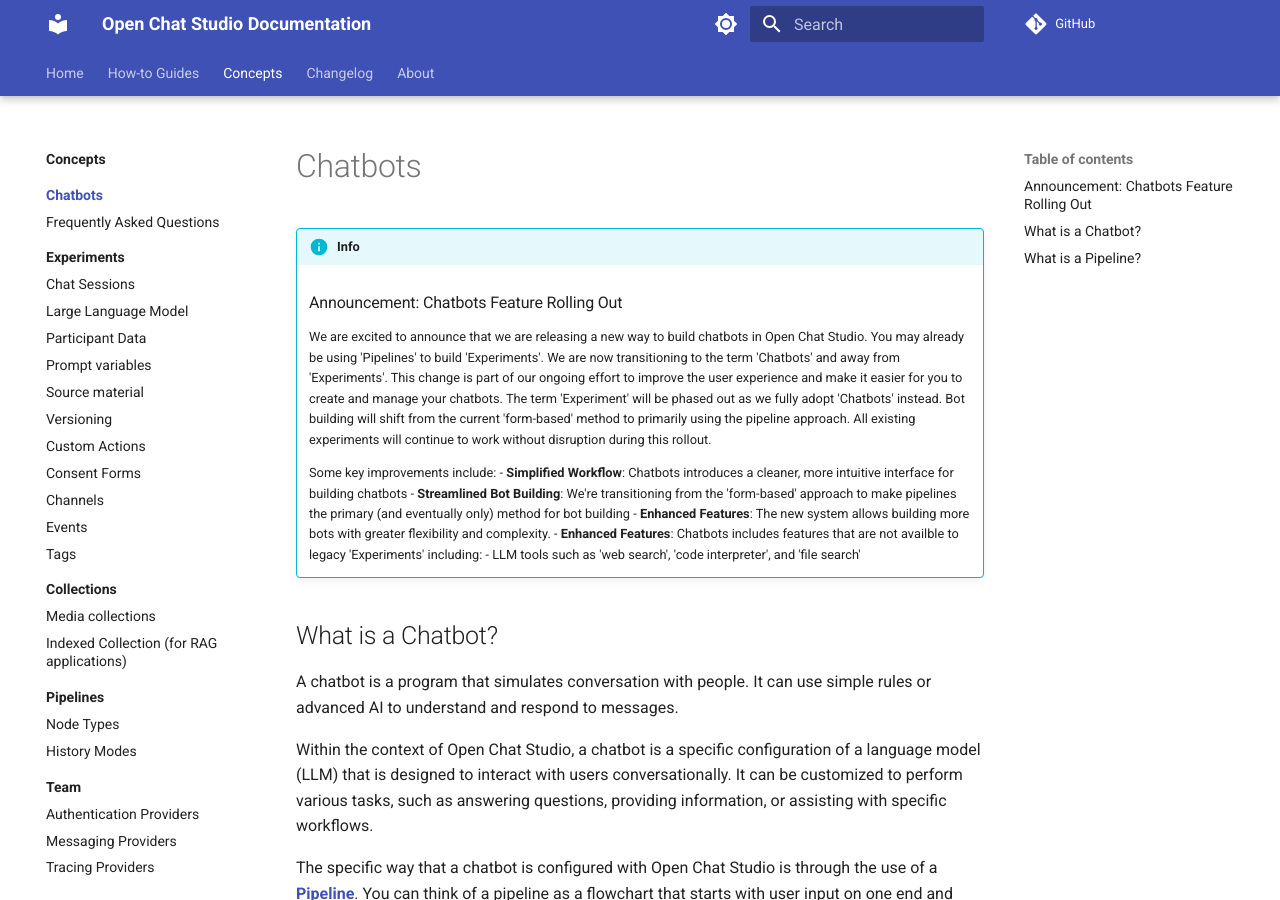
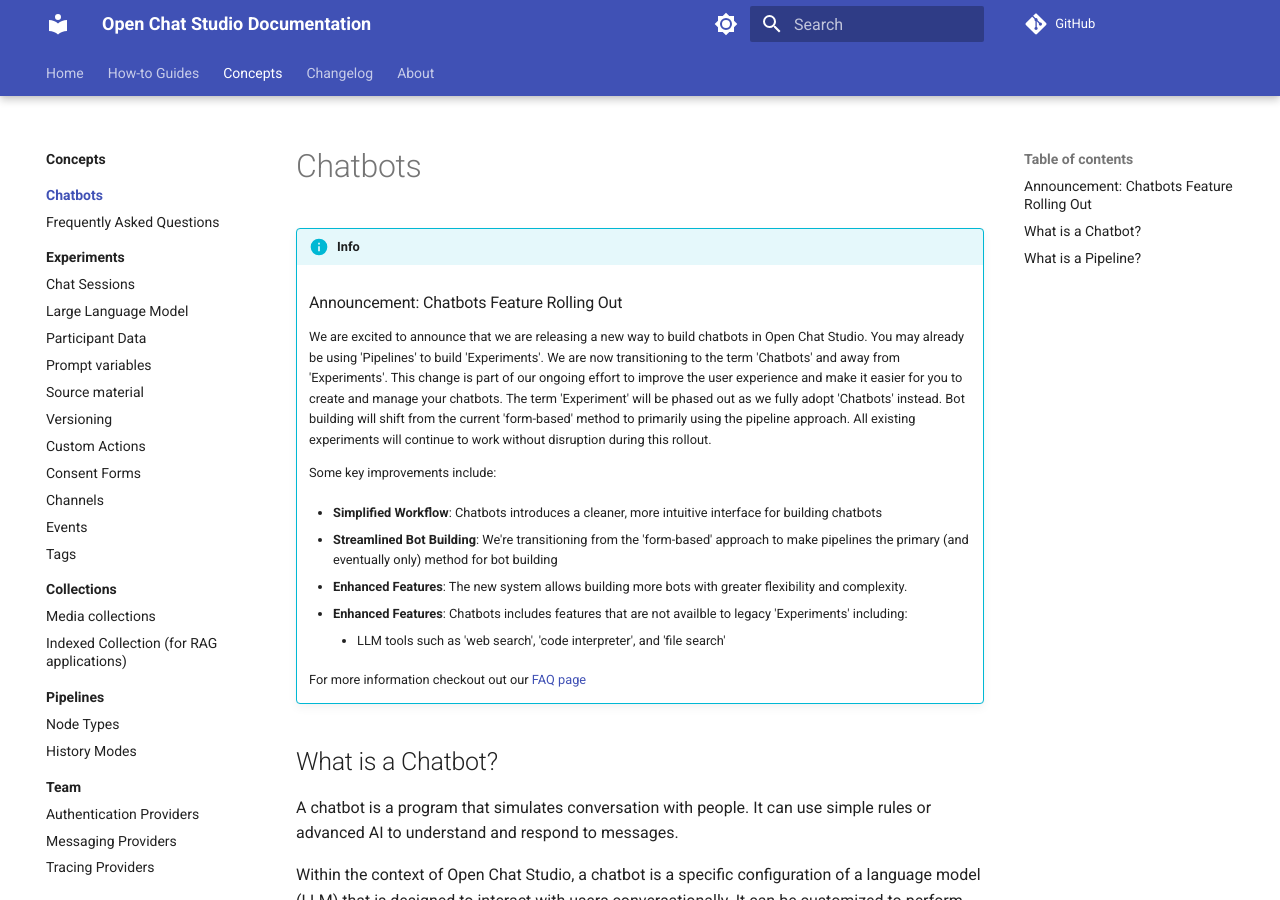
Before and after one commit to dimagi/open-chat-studio-docs, an MkDocs documentation site: the page built from docs/concepts/chatbots/index.md, in a window 1280 px wide and 900 px high. Built offline with MkDocs 1.6.1 and Material for MkDocs 9.7.7, drawn with Linux system fonts in a browser that asks for light colours; a script that is not in the unit is left out; comment, search, counter and statistics services are not loaded.

Commit message:
update chatbot index page

```diff
--- a/docs/concepts/chatbots/index.md
+++ b/docs/concepts/chatbots/index.md
@@ -7,11 +7,17 @@
     The term 'Experiment' will be phased out as we fully adopt 'Chatbots' instead. Bot building will shift from the current 'form-based' method to primarily using the pipeline approach. All existing experiments will continue to work without disruption during this rollout.
 
     Some key improvements include:
+
     - **Simplified Workflow**: Chatbots introduces a cleaner, more intuitive interface for building chatbots
+
     - **Streamlined Bot Building**: We're transitioning from the 'form-based' approach to make pipelines the primary (and eventually only) method for bot building
+
     - **Enhanced Features**: The new system allows building more bots with greater flexibility and complexity.
+
     - **Enhanced Features**: Chatbots includes features that are not availble to legacy 'Experiments' including:
         - LLM tools such as 'web search', 'code interpreter', and 'file search'
+
+    For more information checkout out our [FAQ page](../chatbots/rollout_faq.md)
 
 
 ## What is a Chatbot?
```
